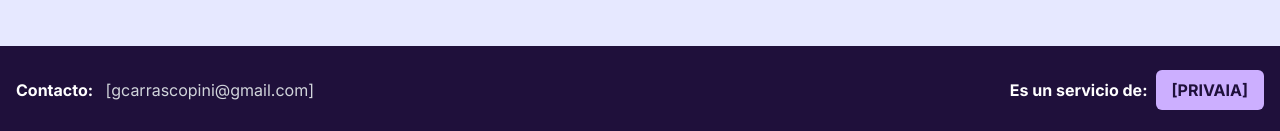
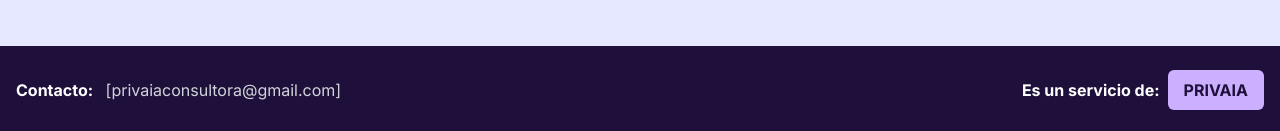
Before and after one commit to juanfernando912/privaia, a plain HTML site: page index.html in a window 1280 px wide. Shown: the part 1534-1665 px from the top of the page. Drawn offline with nearby package versions, Linux system fonts and the light colour scheme.

Commit message:
Update index.html

```diff
--- a/index.html
+++ b/index.html
@@ -152,12 +152,12 @@
             <!-- Espacio para el email -->
             <div class="mb-4 md:mb-0">
                 <span class="font-semibold">Contacto:</span>
-                <span class="text-gray-300 ml-2">[gcarrascopini@gmail.com]</span>
+                <span class="text-gray-300 ml-2">[privaiaconsultora@gmail.com]</span>
             </div>
             <!-- Espacio para el logotipo -->
             <div class="flex items-center">
                  <span class="font-semibold mr-2">Es un servicio de:</span>
-                 <span class="bg-secondary-light text-primary-dark px-4 py-2 rounded-md font-bold">[PRIVAIA]</span>
+                 <span class="bg-secondary-light text-primary-dark px-4 py-2 rounded-md font-bold">PRIVAIA</span>
             </div>
         </div>
     </footer>
```
